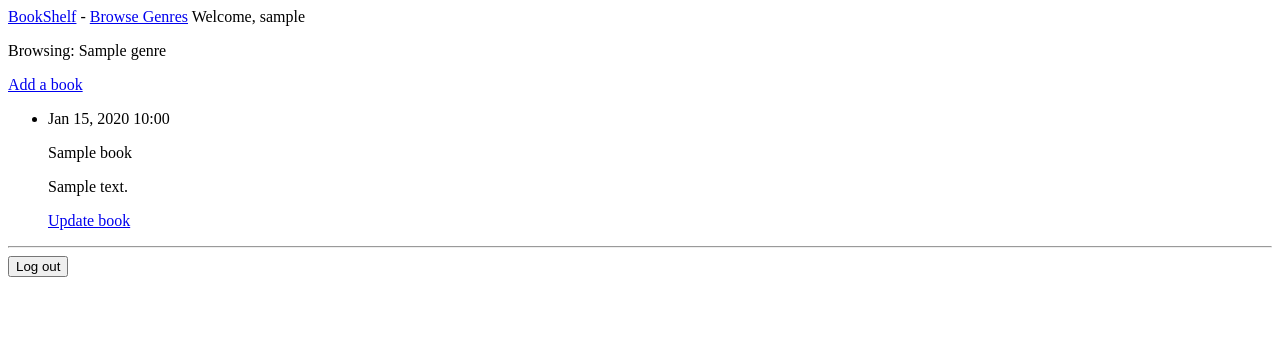
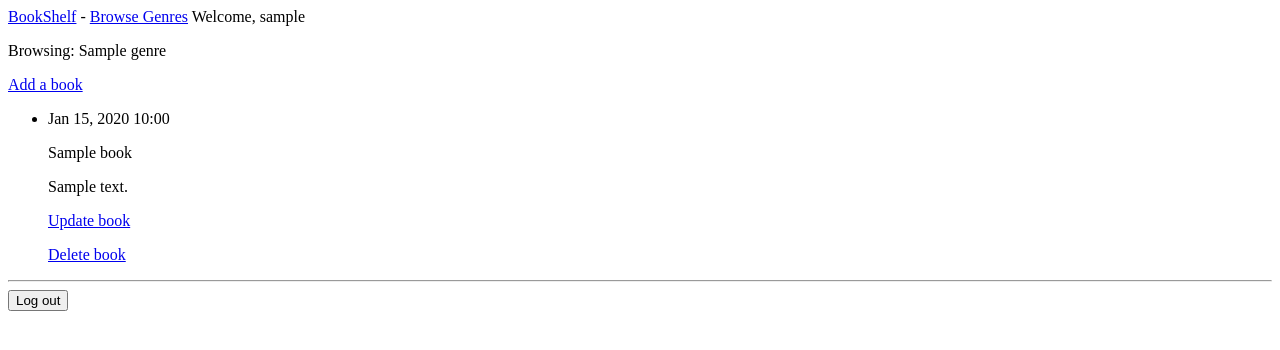
Before and after one commit to kalonjic34/book-shelf, a Django app: page /genres/1 in a window 1280 px wide. Shown: the top 350 px of the page. Run offline with Django 5.2, Linux system fonts and the light colour scheme; a user stored in the database is signed in; tables that the repository leaves empty hold one stand-in row (values such as "Sample post").

Commit message:
add delete book link in genre template

```diff
--- a/book_library/templates/book_library/genre.html
+++ b/book_library/templates/book_library/genre.html
@@ -11,6 +11,7 @@
             {{ book.title }}
                 <p>{{ book.description |linebreaks}}</p>
                 <a href="{% url "book_library:edit_book" book.id %}"><p>Update book</p></a>
+                <a href="{% url "book_library:delete_book" book.id %}"><p>Delete book</p></a>
         </li>
         {%empty%}
         <p>This genre has no books yet.</p>
```
